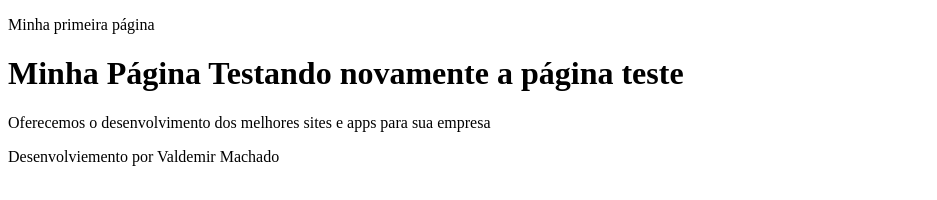
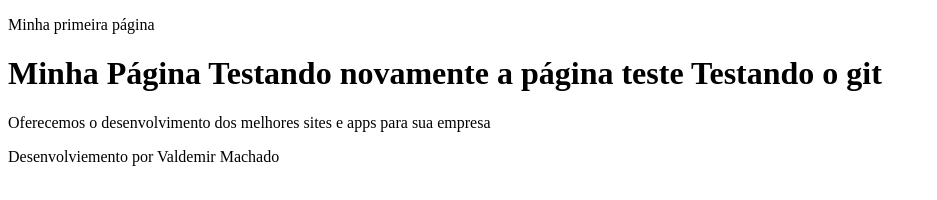
Before and after one commit to Valnmachado/aula_html5_css3, a plain HTML site: page index.html in a window 1280 px wide. Shown: the whole page, without its empty margins (0-937 px from the left). Drawn offline with Linux system fonts and the light colour scheme.

Commit message:
Mudei o index

```diff
--- a/index.html
+++ b/index.html
@@ -11,6 +11,7 @@
         <header>
             <h1>Minha Página
                 Testando novamente a página teste
+                Testando o git
             </h1>
             <p>
                 Oferecemos o desenvolvimento dos
```
